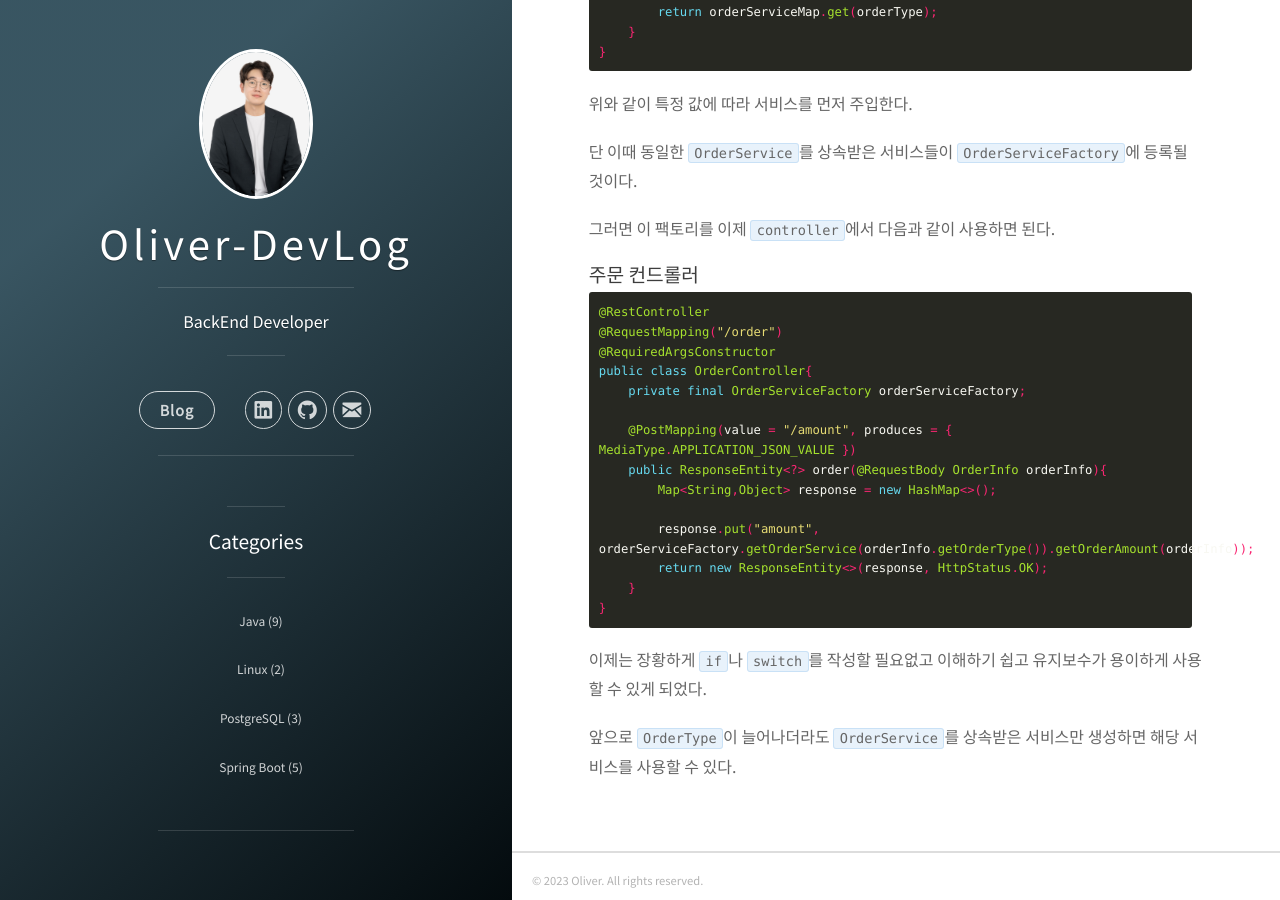
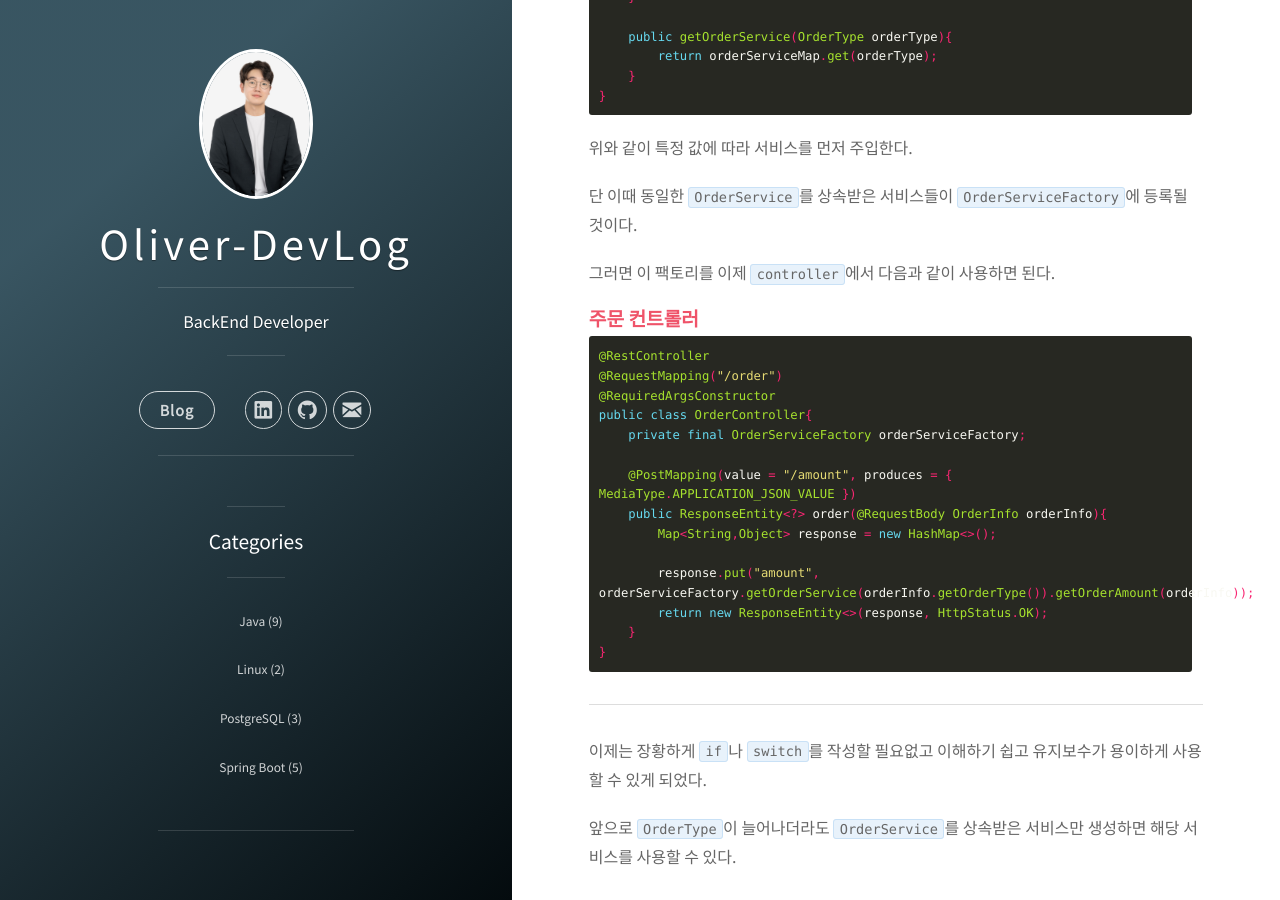
Before and after one commit to ardente6320/ardente6320.github.io, a Jekyll site: the page built from _posts/Spring Boot/2023-07-08-springboot-5.md, in a window 1280 px wide and 900 px high, scrolled down 2467 px. Built offline with Jekyll 4.4.1, drawn with Linux system fonts in a browser that asks for light colours.

Commit message:
ADDED : Service Factory 수정

````diff
--- a/_posts/Spring Boot/2023-07-08-springboot-5.md
+++ b/_posts/Spring Boot/2023-07-08-springboot-5.md
@@ -40,9 +40,11 @@
 
 만약 새로운 주문 서비스가 생겨버리게 되면 모든 `if`나 `switch`문을 손봐야할 것이다.
 
+---
+
 이 문제를 해결 하기위해선 우선 각 서비스가 상속받을 서비스 인터페이스를 생성한다.
 
-#### 주문 서비스
+#### **<span style="color:#ef5369">주문 서비스</span>**
 
 ```java
 //주문 서비스
@@ -55,7 +57,7 @@
 
 그리고 아래와 같이 상속받을 각각의 서비스를 생성한다.
 
-#### 포장 주문 서비스
+#### **<span style="color:#ef5369">포장 주문 서비스</span>**
 
 ```java
 //포장 주문 서비스
@@ -72,7 +74,7 @@
 }
 ```
 
-#### 배달 주문 서비스
+#### **<span style="color:#ef5369">배달 주문 서비스</span>**
 
 ```java
 //배달 주문 서비스
@@ -89,7 +91,7 @@
 }
 ```
 
-#### 매장 주문 서비스
+#### **<span style="color:#ef5369">매장 주문 서비스</span>**
 
 ```java
 //매장 주문 서비스
@@ -110,7 +112,7 @@
 
 우선 먼저 `ServiceFactory`를 생성한다.
 
-#### 주문 서비스 팩토리
+#### **<span style="color:#ef5369">주문 서비스 팩토리</span>**
 
 ```java
 @Component
@@ -133,7 +135,7 @@
 
 그러면 이 팩토리를 이제 `controller`에서 다음과 같이 사용하면 된다.
 
-#### 주문 컨드롤러
+#### **<span style="color:#ef5369">주문 컨트롤러</span>**
 ```java
 @RestController
 @RequestMapping("/order")
@@ -151,6 +153,8 @@
 }
 ```
 
+---
+
 이제는 장황하게 `if`나 `switch`를 작성할 필요없고 이해하기 쉽고 유지보수가 용이하게 사용할 수 있게 되었다.
 
 앞으로 `OrderType`이 늘어나더라도 `OrderService`를 상속받은 서비스만 생성하면 해당 서비스를 사용할 수 있다.
````
